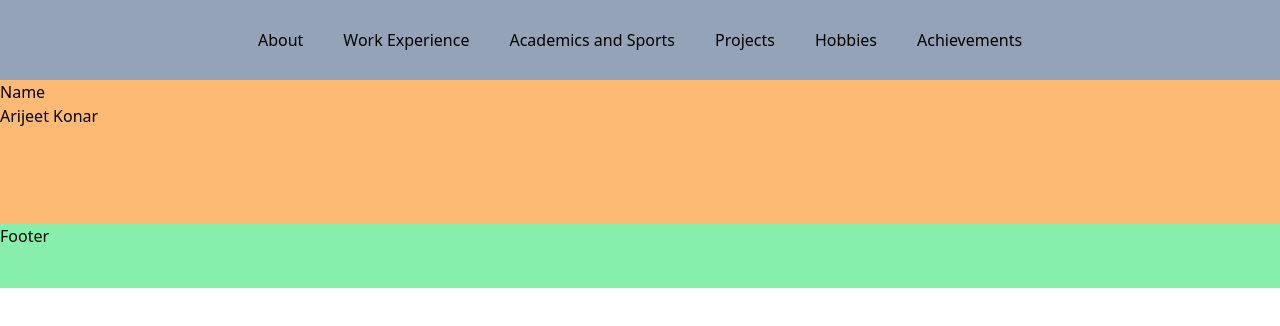
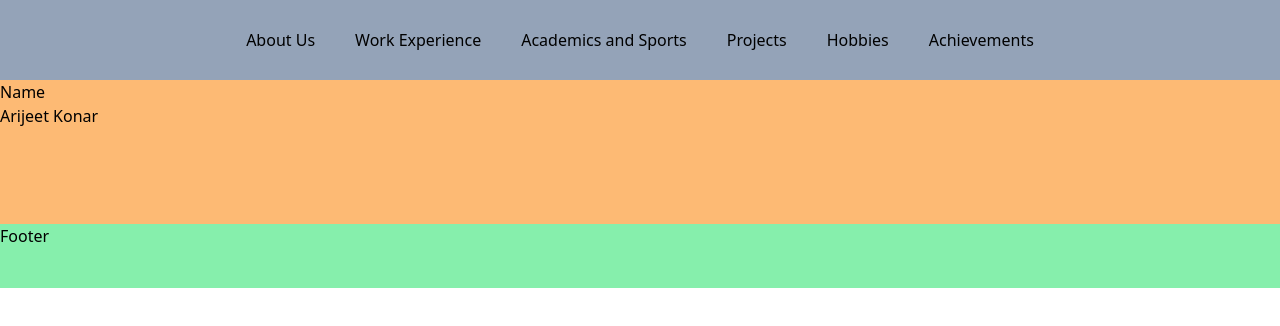
Before and after one commit to akonar-dev/portfolio, a React (Vite) app: page / in a window 1280 px wide. Shown: the top 326 px of the page. Built offline with nearby package versions, Linux system fonts and the light colour scheme.

Commit message:
About Us change

```diff
--- a/src/components/Header.jsx
+++ b/src/components/Header.jsx
@@ -4,7 +4,7 @@ const Header = () => {
   return (
     <div>
         <ul className="flex flex-1 justify-center space-x-10 bg-slate-400 p-7">
-            <li>About</li>
+            <li>About Us</li>
             <li>Work Experience</li>
             <li>Academics and Sports </li>
             <li>Projects</li>
```
